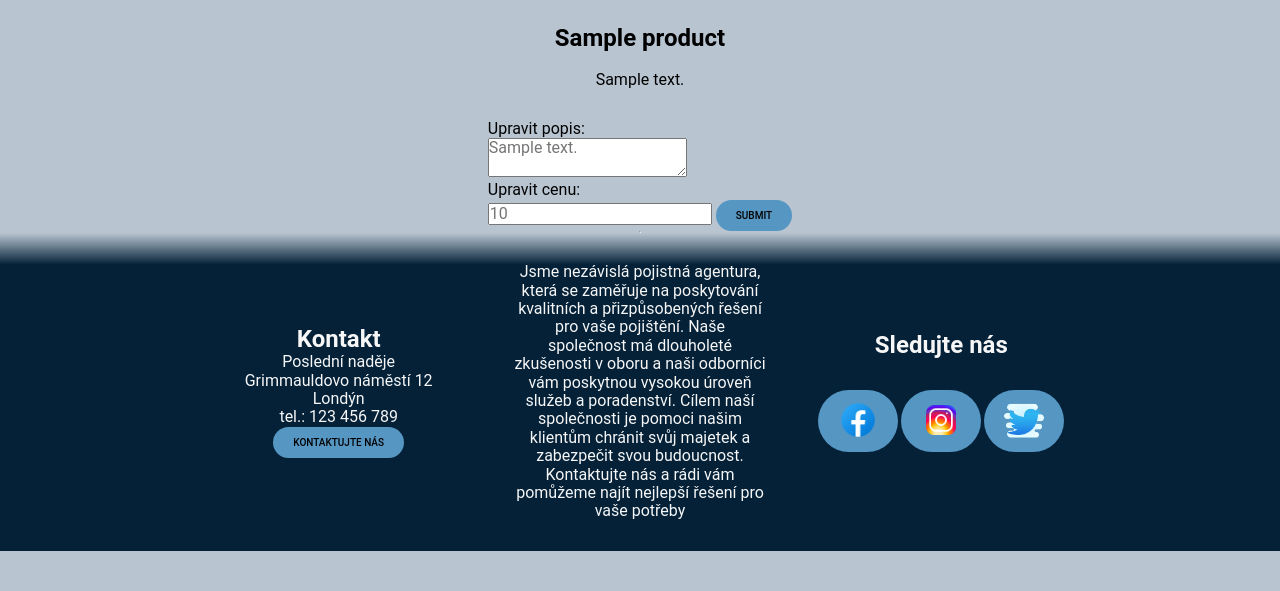
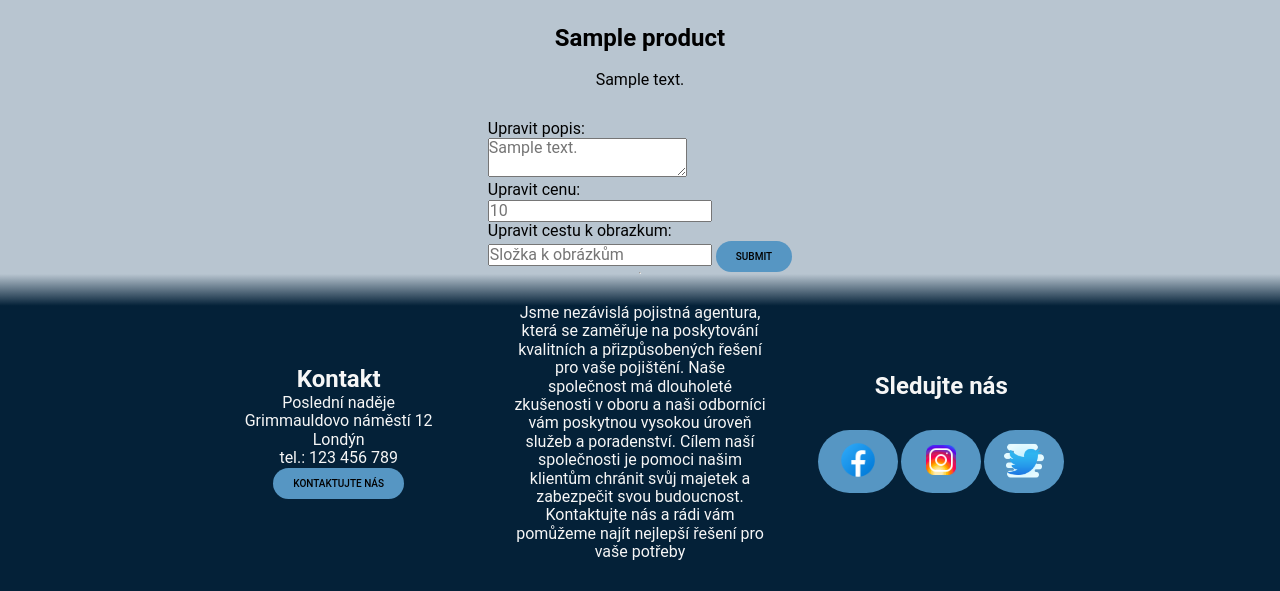
Before and after one commit to Ezzop6/app-pojistenci-v2, a Flask app: page /admin/edit_product/1 in a window 1280 px wide; the page is wider, and only the part inside the window is pictured. Shown: the part 141-732 px from the top of that part. Run offline with Flask 2, Linux system fonts and the light colour scheme; the visitor is signed in with stand-in values (Sample User, id 1); a database or web service that is not in the repository returns one stand-in record (values such as "Sample title").

Commit message:
pridana cesta k obrazkum editaci produktu

```diff
--- a/databaze.py
+++ b/databaze.py
@@ -136,6 +136,9 @@ class DbProducts(DbConnection):
         '''Returns product id'''
         return self.db.find_one({"name": product_name})["_id"]
 
+    def add_product_imgs_path(self,product_name,imgs_path):
+        self.db.update_one({"name": product_name}, {"$set": {"imgs_path": imgs_path}})
+
     def update_product(self,product_name,description,price_per_month):
         '''Updates product description and price by name'''
         self.db.update_one({"name": product_name}, {"$set": {"description": description, "price": price_per_month}})
--- a/form.py
+++ b/form.py
@@ -199,6 +199,8 @@ class EditProductsForm(FlaskForm):
     price_per_month = IntegerField("Cena za měsíc", widget = widgets.Input(input_type = "number"),
         render_kw = {"placeholder": "Cena za měsíc"},
         validators = [validators.DataRequired(message="Musíte zadat cenu za měsíc")])
+    imgs_path = StringField("Složka k obrázkům", widget = widgets.Input(input_type = "text"),
+        render_kw = {"placeholder": "Složka k obrázkům"})
     submit = SubmitField("Potvrdit")
 
     def validate_price_per_month(self, price_per_month):
@@ -221,6 +223,8 @@ class EditProduct(FlaskForm):
     price_per_month = IntegerField("Cena za měsíc", widget = widgets.Input(input_type = "number"),
         render_kw = {"placeholder": "Cena za měsíc"},
         validators = [validators.DataRequired(message="Musíte zadat cenu za měsíc")])
+    imgs_path = StringField("Složka k obrázkům", widget = widgets.Input(input_type = "text"),
+        render_kw = {"placeholder": "Složka k obrázkům"})
     submit = SubmitField("Potvrdit")
 
     def validate_price_per_month(self, price_per_month):
--- a/main.py
+++ b/main.py
@@ -162,8 +162,7 @@ def edit_products_page():
     new_produkt = EditProductsForm()
     products = db_product.get_all_products()
     if new_produkt.validate_on_submit():
-        cprint("clicked")
-        new_produkt = {"name": new_produkt.name.data, "price": new_produkt.price_per_month.data, "description": new_produkt.description.data}
+        new_produkt = {"imgs_path":new_produkt.imgs_path.data,"name": new_produkt.name.data, "price": new_produkt.price_per_month.data, "description": new_produkt.description.data}
         db_product.add_product(new_produkt)
         return redirect(url_for('edit_products_page'))
     return render_template('all_products.html', new_produkt = new_produkt, products = products)
@@ -237,6 +236,7 @@ def edit_product(id):
     edited_product.description.render_kw = {"placeholder": product["description"]}
     edited_product.price_per_month.render_kw = {"placeholder": product["price"]}
     if edited_product.validate_on_submit():
+        db_product.add_product_imgs_path(id, edited_product.imgs_path.data)
         db_product.update_product(id, edited_product.description.data, edited_product.price_per_month.data)
         return redirect(url_for('edit_products_page'))
     return render_template('edit_product.html', product = product, form = edited_product)
--- a/templates/all_products.html
+++ b/templates/all_products.html
@@ -8,6 +8,7 @@
         {{ new_produkt.csrf_token }}
         {{ new_produkt.name }}
         {{ new_produkt.description }}
+        {{ new_produkt.imgs_path }}
         {{ new_produkt.price_per_month }}
         <input type="submit">
         <hr>
@@ -25,6 +26,7 @@
                     <th>Jmeno produktu</th>
                     <th>Popis Produktu</th>
                     <th>Cena za mesic</th>
+                    <th>Slozka s obrazky</th>
                     <th>Edit</th>
                     <th>Delete</th>
                 </thead>
@@ -33,6 +35,8 @@
                     <td>{{ product['name'] }}</td>
                     <td>{{ product['description'] }}</td>
                     <td>{{ product['price'] }}</td>
+                    <td>{{ product['imgs_path'] }}</td>
+
                     <td><a class="btn green_btn" href="{{ url_for('edit_product',id=product['name']) }}">edit</a></td>
                     <td><a class="btn red_btn" href="{{ url_for('delete_product',id=product['name']) }}">delete</a></td>
                 </tr>
--- a/templates/edit_product.html
+++ b/templates/edit_product.html
@@ -15,6 +15,9 @@
             {{ form.description }}
         <p>Upravit cenu:</p>
             {{ form.price_per_month }}
+            <p>Upravit cestu k obrazkum:</p>
+            {{ form.imgs_path }}
+
         <input class="btn" type="submit">
     </form>
     <hr>
```
Also changed, not shown: static/img/products/car_insurance/pexels-photo-1117485.jpeg (renamed from static/img/products/car insurance/pexels-photo-1117485.jpeg), static/img/products/car_insurance/pexels-photo-13815154.jpeg (renamed from static/img/products/car insurance/pexels-photo-13815154.jpeg), static/img/products/car_insurance/pexels-photo-13815226.jpeg (renamed from static/img/products/car insurance/pexels-photo-13815226.jpeg), static/img/products/car_insurance/pexels-photo-13870995.jpeg (renamed from static/img/products/car insurance/pexels-photo-13870995.jpeg), static/img/products/car_insurance/pexels-photo-3935702.jpeg (renamed from static/img/products/car insurance/pexels-photo-3935702.jpeg), static/img/products/car_insurance/pexels-photo-4553033.jpeg (renamed from static/img/products/car insurance/pexels-photo-4553033.jpeg), static/img/products/car_insurance/pexels-photo-7736045.jpeg (renamed from static/img/products/car insurance/pexels-photo-7736045.jpeg).
